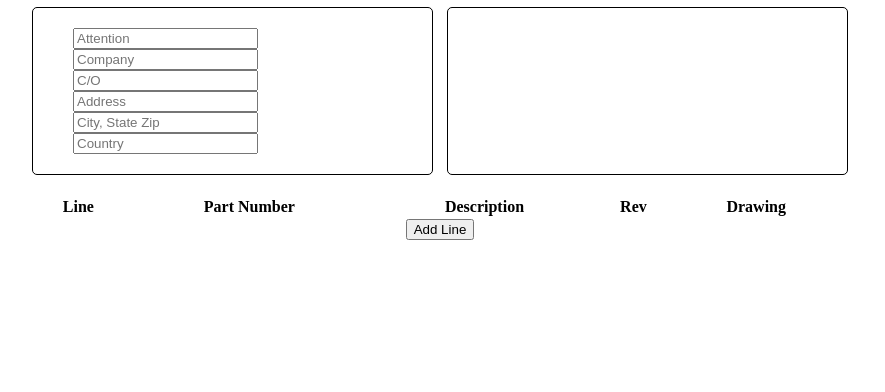
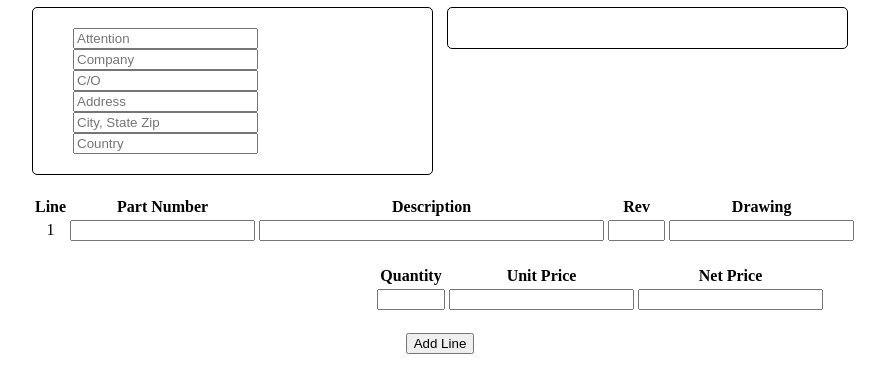
Before and after one commit to paulrunco/quote-printer, a plain HTML site: page index.html in a window 1280 px wide. Shown: the part 258-650 px from the top of the page, without its empty margins (200-1085 px from the left). Drawn offline with nearby package versions, Linux system fonts and the light colour scheme.

Commit message:
New grid format
Based on divs and tables instead of just tables

```diff
--- a/index.html
+++ b/index.html
@@ -58,22 +58,42 @@
                 </div><!-- quote-heading -->
 
                 <div id="quote-grid">
-          <table id="quote-grid-table">
-            <tbody>
+                    <div class="quote-line">
+                        <div class="pnum-line">
+                            <table class="pnum-line-table">
                                 <tr>
                                     <th>Line</th>
                                     <th>Part Number</th>
                                     <th>Description</th>
                                     <th>Rev</th>
-                <th>Drawing</td>
-                <th>
+                                    <th>Drawing</th>
                                 </tr>
-            </tbody>
+                                <tr>
+                                    <td>1</td>
+                                    <td><input type="text" size="20"></td>
+                                    <td><input type="text" size="40"></td>
+                                    <td><input type="text" size="4"></td>
+                                    <td><input type="text" size="20"></td>
+                                </tr>
+                            </table>
+                        </div><!--.pnum-line -->
+                        <div class="qty-line">
+                            <table class="qty-line-table">
+                                <tr>
+                                    <th>Quantity</th>
+                                    <th>Unit Price</th>
+                                    <th>Net Price</th>
+                                </tr>
+                                <tr>
+                                    <td><input type="number" class="qty-input"></td>
+                                    <td><input type="number" min="0.01" step="0.01"></td>
+                                    <td><input type="number" min="0.01" step="0.01"></td>
+                                </tr>
                             </table>
 
-
+                        </div><!--.qty-line-->
+                    </div><!--.quote-line -->
             </div><!--#quote-grid -->
-
             <div id="row-controls">
                 <button type="button" id="add_row">Add Line</button>
             </div><!--#row-controls -->
--- a/script.js
+++ b/script.js
@@ -1,9 +1,11 @@
 $(document).ready(function(){
 
-   $("#valid-dates").css("height", $("#customer-address").height());
+   $('.price').blur(function() {
+       $('.price').formatCurrency();
+   });
 
    $("#add_row").click(function(){
-     numRows = $('#quote-grid-table tr').length
+     numRows = $('#quote-grid-table tr').length - 1; // don't count header row
      var lineNum = '<td>' + numRows + '</td>'
      var partNum = '<td><input type="text" size="20"></td>'
      var desc = '<td><input type="text" size="40"></td>'
--- a/style.css
+++ b/style.css
@@ -111,20 +111,21 @@ input {
 }
 
 #quote-grid {
-
+    text-align: center;
 }
 
-#quote-grid-table {
-  width: 100%;
-  text-align:center;
+.pnum-line-table {
+    margin: auto;
 }
 
-#quote-grid-table td {
-  padding: 5px;
+.qty-line-table {
+    margin: auto;
+    margin-top: 20px;
+    margin-right: 22px;
 }
 
-.rev-field {
-  width: 20px;
+.qty-input {
+    width: 60px;
 }
 
 #add_row {
@@ -132,5 +133,6 @@ input {
 }
 
 #row-controls {
+    margin-top: 20px;
     text-align: center;
 }
```
Lines whose indentation alone changed are shown as unchanged.
